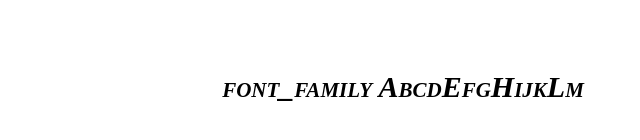
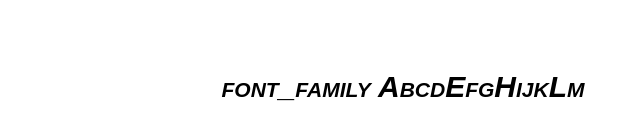
Before and after one commit to dkfkfk/DP2019, a plain HTML site: page css.html in a window 1280 px wide. Shown: the part 812-952 px from the top of the page, 237-877 px from the left. Drawn offline with Linux system fonts and the light colour scheme.

Commit message:
Update css.html

```diff
--- a/css.html
+++ b/css.html
@@ -128,7 +128,7 @@
 
         <style>
             #font_target{
-                font-family: PeignotLTStd-Bold "돋움", Dotum, "굴림", Gulim, sans-serif;
+                font-family: "116angmuburi", Dotum, "굴림", Gulim, sans-serif;
                 font-size: 30px;
                 font-weight: bold;
                 /* normal, light, bold, bolder */
```
